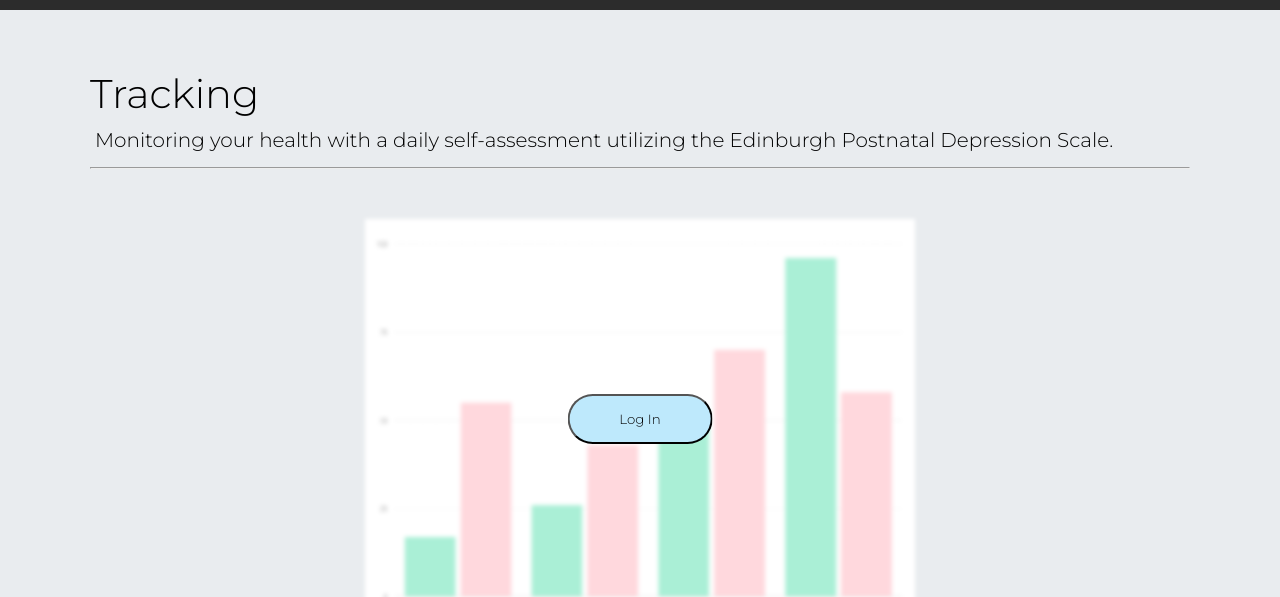
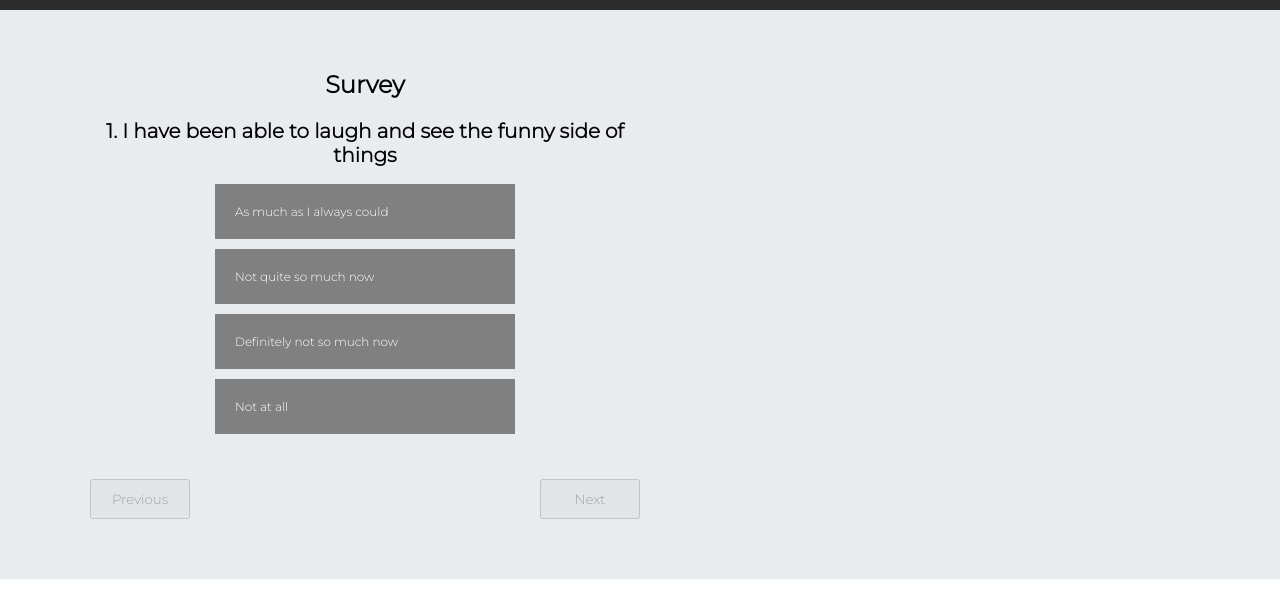
Before and after one commit to shearertzach/thriveAB, a React (Create React App) app: page /Tracking in a window 1280 px wide. Shown: the part 842-1439 px from the top of the page. Built offline with nearby package versions, Linux system fonts and the light colour scheme; no server answers.

Commit message:
Finished rough draft survey

```diff
--- a/src/features/Authorization/redux/authorizationReducer.js
+++ b/src/features/Authorization/redux/authorizationReducer.js
@@ -1,7 +1,7 @@
 import * as types from './authorizationTypes';
 
 const INITIAL_STATE = {
-  loggedIn: false,
+  loggedIn: true,
   meta: {
     loggingIn: false,
     error: ''
--- /dev/null
+++ b/src/features/Tracking/components/Survey/Survey.module.scss
@@ -0,0 +1,50 @@
+.c-survey {
+  &__title {
+    font-size: 2.4rem;
+    font-weight: bold;
+    text-align: center;
+  }
+  &__subtitle {
+    width: 55rem;
+    height: 5rem;
+    font-size: 2rem;
+    font-weight: bold;
+    text-align: center;
+    margin: 2rem 0 1rem;
+  }
+  &__answers {
+    display: flex;
+    align-items: center;
+    flex-direction: column;
+    height: 30rem;
+    &__answer {
+      display: flex;
+      background-color: grey;
+      color: white;
+      font-size: 1.2rem;
+      width: 30rem;
+      margin: .5rem 0;
+      padding: 2rem;
+      &:hover {
+        cursor: pointer;
+      }
+      &--selected {
+        color: white;
+        background-color: rgb(83, 83, 83);
+        &:hover {
+          cursor: pointer;
+        }
+      }
+    }
+  }
+  &__buttons {
+    display: flex;
+    justify-content: space-between;
+    &__button {
+      padding: 1rem;
+      width: 10rem;
+    }
+  }
+
+
+}
--- /dev/null
+++ b/src/features/Tracking/components/Survey/index.js
@@ -0,0 +1,72 @@
+import React, { Component } from 'react'
+import style from './Survey.module.scss'
+import surveyQuestions from '../../constants/surveyQuestions.json'
+import classnames from 'classnames'
+
+class Survey extends Component {
+  constructor(props) {
+    super(props)
+    this.state = {
+      currentIndex: 0,
+      selectedAnswerIndex: -1,
+      hasSubmitted: false
+    }
+  }
+
+  handleNextPress = () => {
+    const { currentIndex } = this.state
+    if (currentIndex + 1 === surveyQuestions.length) {
+      this.setState({ hasSubmitted: true })
+      return
+    }
+    this.setState({
+      currentIndex: currentIndex + 1,
+      selectedAnswerIndex: -1
+    })
+  }
+
+  render() {
+    console.log(surveyQuestions)
+    // TODO: - Make this time based using moment. One survey per day.
+    const { currentIndex, selectedAnswerIndex, hasSubmitted } = this.state
+    if (hasSubmitted) return <h2 className={style['c-survey__title']}>Thank you for taking the Survey</h2>
+    return (
+      <div className={style['c-survey']}>
+        <h2 className={style['c-survey__title']}>Survey</h2>
+        <h3 className={style['c-survey__subtitle']}>{`${currentIndex + 1}. ${surveyQuestions[currentIndex].question}`}</h3>
+        <div className={style['c-survey__answers']}>
+          {
+            surveyQuestions[currentIndex].answers.map((answer, index) => (
+              <div
+                onClick={() => this.setState({ selectedAnswerIndex: index })}
+                key={answer.text}
+                className={classnames(style['c-survey__answers__answer'],
+                  selectedAnswerIndex === index ? style['c-survey__answers__answer--selected'] : '')}
+              >
+                <p>{answer.text}</p>
+              </div>
+            ))
+          }
+        </div>
+        <div className={style['c-survey__buttons']}>
+          <button
+            onClick={() => this.setState({ currentIndex: currentIndex - 1 })}
+            disabled={currentIndex === 0}
+            className={style['c-survey__buttons__button']}
+          >
+          Previous
+          </button>
+          <button
+            disabled={selectedAnswerIndex === -1}
+            className={style['c-survey__buttons__button']}
+            onClick={this.handleNextPress}
+          >
+            {currentIndex + 1 === surveyQuestions.length ? 'Submit' : 'Next'}
+          </button>
+        </div>
+      </div>
+    )
+  }
+}
+
+export default Survey
--- /dev/null
+++ b/src/features/Tracking/constants/surveyQuestions.json
@@ -0,0 +1,156 @@
+[
+  {
+    "question": "I have been able to laugh and see the funny side of things",
+    "answers":
+    [
+      {
+        "text": "As much as I always could",
+        "points": 0
+      },
+      {
+        "text": "Not quite so much now",
+        "points": 1
+      },
+      {
+        "text": "Definitely not so much now",
+        "points": 2
+      },
+      {
+        "text": "Not at all",
+        "points": 3
+      }
+    ]
+  },
+  {
+    "question": "I have looked forward with enjoyment to things",
+    "answers":
+    [
+      {
+        "text": "As much as I ever did",
+        "points": 0
+      },
+      {
+        "text": "Rather less than I used to",
+        "points": 1
+      },
+      {
+        "text": "Definitely less than I used to",
+        "points": 2
+      },
+      {
+        "text": "Hardly at all",
+        "points": 4
+      }
+    ]
+  },
+  {
+    "question": "I have blamed myself unnecessarily when things  went wrong",
+    "answers":
+    [
+      {
+        "text": "Yes, most of the time",
+        "points": 3
+      },
+      {
+        "text": "Yes, some of the time ",
+        "points": 2
+      },
+      {
+        "text": "Not very often",
+        "points": 1
+      },
+      {
+        "text": "No, never",
+        "points": 0
+      }
+    ]
+  },
+  {
+    "question": "I have been anxious or worried for no good reason",
+    "answers":
+    [
+      {
+        "text": "No, not at all",
+        "points": 0
+      },
+      {
+        "text": "Hardly ever",
+        "points": 1
+      },
+      {
+        "text": "Yes, sometimes",
+        "points": 2
+      },
+      {
+        "text": "Yes, very often",
+        "points": 3
+      }
+    ]
+  },
+  {
+    "question": "I have felt scared or panicky for no very good reason",
+    "answers":
+    [
+      {
+        "text": "Yes, quite a lot",
+        "points": 3
+      },
+      {
+        "text": "Yes, sometimes",
+        "points": 2
+      },
+      {
+        "text": "No, not much",
+        "points": 1
+      },
+      {
+        "text": "No, not at all",
+        "points": 0
+      }
+    ]
+  },
+  {
+    "question": "Things have been getting on top of me",
+    "answers":
+    [
+      {
+        "text": "Yes, most of the time I haven't been able to cope at all.",
+        "points": 3
+      },
+      {
+        "text": "Yes, sometimes I haven't been coping as well as usual.",
+        "points": 2
+      },
+      {
+        "text": "No, most of the time I have coped quite well.",
+        "points": 1
+      },
+      {
+        "text": "No, I have been coping as well as ever.",
+        "points": 0
+      }
+    ]
+  },
+  {
+    "question": "I have been so unhappy that I have had difficulty sleeping",
+    "answers":
+    [
+      {
+        "text": "Yes, most of the time",
+        "points": 3
+      },
+      {
+        "text": "Yes, sometimes",
+        "points": 2
+      },
+      {
+        "text": "Not very often",
+        "points": 1
+      },
+      {
+        "text": "No, not at all",
+        "points": 0
+      }
+    ]
+  }
+]
--- a/src/screens/Tracking/Tracking.module.scss
+++ b/src/screens/Tracking/Tracking.module.scss
@@ -0,0 +1,4 @@
+.o-tracker {
+  flex-direction: row;
+  display: flex;
+}
--- a/src/screens/Tracking/index.js
+++ b/src/screens/Tracking/index.js
@@ -1,11 +1,19 @@
 import React, { PureComponent } from 'react'
+import { connect } from 'react-redux'
 import style from './Tracking.module.scss'
 import { SubHeader, InfoSection } from '../../shared/components'
 import AuthorizationForm from '../../features/Authorization/components/AuthorizationForm'
+import Survey from '../../features/Tracking/components/Survey'
 
 class Tracking extends PureComponent {
-  render() {
-    return (
+  renderAuthorized = () => (
+    <InfoSection extraStyle={style['o-tracker']}>
+      <Survey />
+      <div style={{ width: '50%'}} />
+    </InfoSection>
+  )
+
+  renderUnAuthorized = () => (
     <InfoSection>
       <SubHeader
         title='Tracking'
@@ -14,7 +22,18 @@ class Tracking extends PureComponent {
       <AuthorizationForm />
     </InfoSection>
   )
+
+  render() {
+    const { loggedIn } = this.props
+    if (loggedIn) {
+      return this.renderAuthorized()
+    } else return this.renderUnAuthorized()
   }
 }
 
-export default Tracking
+const mapStateToProps = ({ authorization }) => {
+  const { loggedIn } = authorization
+  return { loggedIn }
+}
+
+export default connect(mapStateToProps, null)(Tracking)
--- a/src/shared/components/InfoSection/index.js
+++ b/src/shared/components/InfoSection/index.js
@@ -1,8 +1,9 @@
 import React from 'react'
 import style from './InfoSection.module.scss'
+import classnames from 'classnames'
 
-const InfoSection = ({ children }) => (
-  <div className={style['o-info']}>
+const InfoSection = ({ children, extraStyle }) => (
+  <div className={classnames(style['o-info'], extraStyle)}>
     {children}
   </div>
 )
```
Lines whose indentation alone changed are shown as unchanged.
